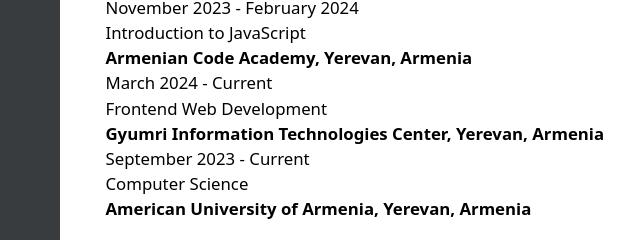
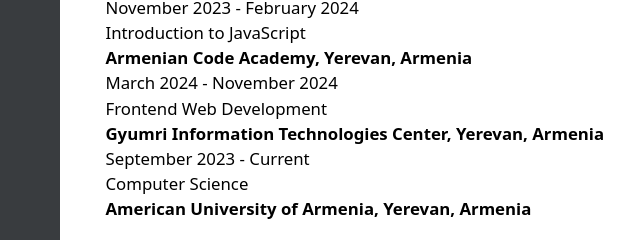
Before and after one commit to 72Maksim03/72Maksim03.github.io, a plain HTML site: page index.html in a window 1280 px wide. Shown: the part 164-404 px from the top of the page, 363-1003 px from the left. Drawn offline with Linux system fonts and the light colour scheme.

Commit message:
Update index.html

```diff
--- a/index.html
+++ b/index.html
@@ -54,7 +54,7 @@
                 <div class="education_text">November 2023 - February 2024</div>
                 <div class="education_text">Introduction to JavaScript</div>
                 <div class="education_text"><b>Armenian Code Academy, Yerevan, Armenia</b></div>
-                <div class="education_text">March 2024 - Current</div>
+                <div class="education_text">March 2024 - November 2024</div>
                 <div class="education_text">Frontend Web Development</div>
                 <div class="education_text"><b>Gyumri Information Technologies Center, Yerevan, Armenia</b></div>
                 <div class="education_text">September 2023 - Current</div>
```
